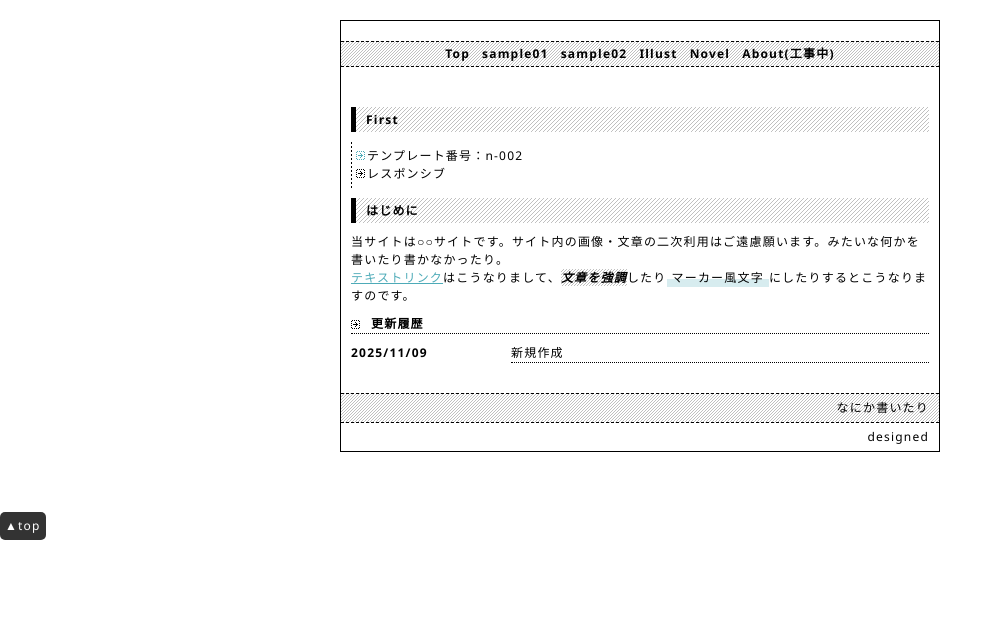
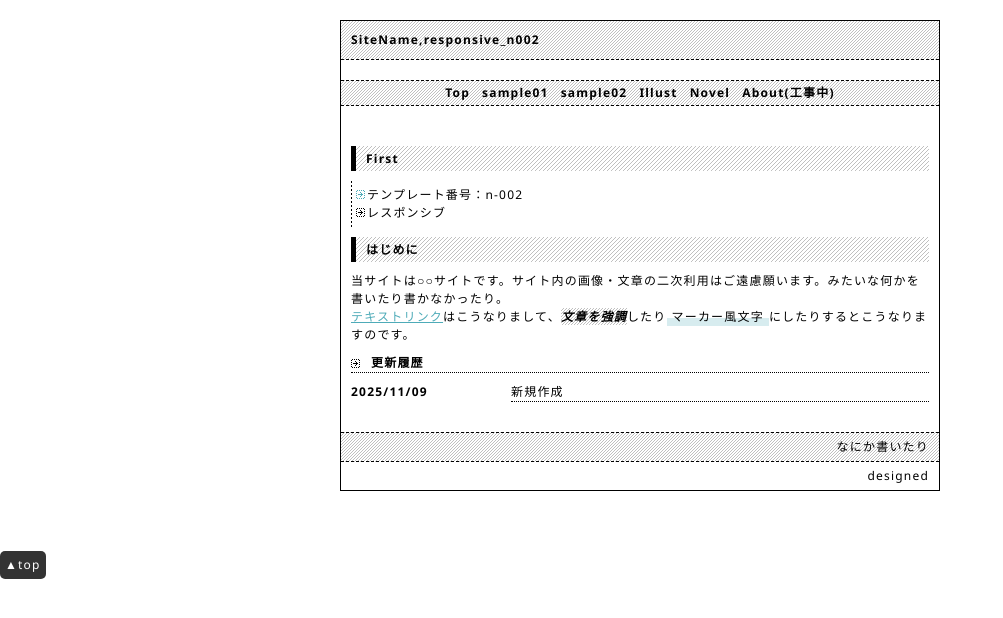
Before and after one commit to Nana-TIM/doc_support-AD-tool, a plain HTML site: page index.html in a window 1280 px wide. Shown: the whole page, without its empty margins (0-1003 px from the left). Drawn offline with nearby package versions, Linux system fonts and the light colour scheme.

Commit message:
20251109_ヘッダ読み込みスクリプト修正

```diff
--- a/index.html
+++ b/index.html
@@ -90,8 +90,22 @@
 <script src="js/jquery.toggle.js"></script>
 <script src="js/jquery.scroll.js"></script>
 <script>
-  document.getElementById('header').innerHTML =await fetch('./header.html').then(res => res.text());
+  fetch('./header.html')
+    .then(response => {
+      if (!response.ok) {
+        // ステータスコードが404などの場合のエラー処理
+        console.error(`Fetch failed: ${response.status}`);
+        throw new Error('Network response was not ok');
+      }
+      return response.text();
+    })
+    .then(data => {
+      // データを取得できたら挿入
+      document.getElementById('header').innerHTML = data;
+    })
+    .catch(error => {
+      console.error('Header load error:', error);
+    });
 </script>
-
 </body>
 </html>
```
